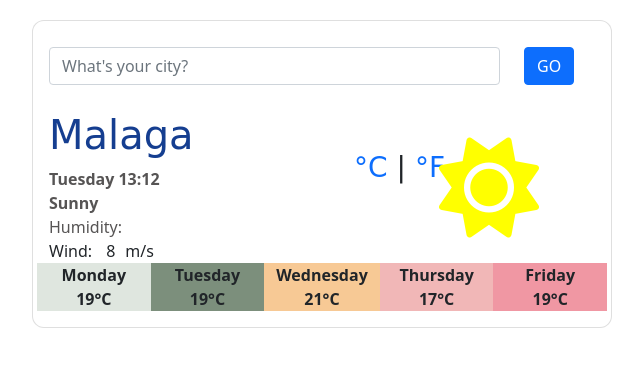
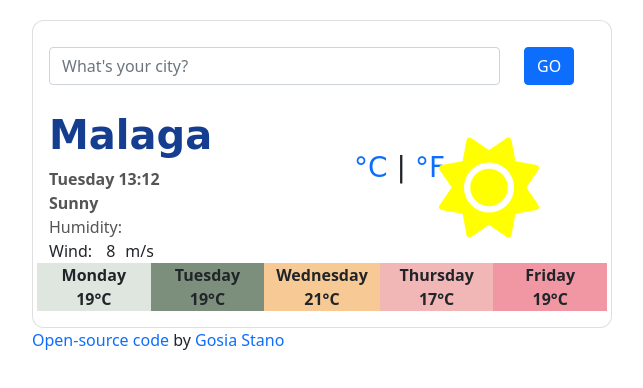
Before and after one commit to gosiast/finalProject, a plain HTML site: page index.html in a window 1280 px wide. Shown: the whole page, without its empty margins (318-961 px from the left). Drawn offline with nearby package versions, Linux system fonts and the light colour scheme; no server answers; a web font is replaced by a local one.

Commit message:
sdded github link

```diff
--- a/index.html
+++ b/index.html
@@ -9,7 +9,6 @@
       crossorigin="anonymous"
     ></script>
     <script src="https://unpkg.com/axios/dist/axios.min.js"></script>
-    <link href="src/styles.css" rel="stylesheet" />
     <link rel="preconnect" href="https://fonts.googleapis.com" />
     <link rel="preconnect" href="https://fonts.gstatic.com" crossorigin />
     <link
@@ -22,6 +21,7 @@
       integrity="sha384-1BmE4kWBq78iYhFldvKuhfTAU6auU8tT94WrHftjDbrCEXSU1oBoqyl2QvZ6jIW3"
       crossorigin="anonymous"
     />
+    <link href="src/styles.css" rel="stylesheet" />
     <title>Weather App</title>
   </head>
   <body>
@@ -55,7 +55,7 @@
             </form>
           </div>
           <div class="row">
-            <div class="col-4">
+            <div class="col-6">
               <h1 class="card-title" id="city">
                 Malaga<span class="badge badge-secondary"></span>
               </h1>
@@ -64,15 +64,15 @@
               <div class="humidity">Humidity: <span id="humidity"></span></div>
               <div class="wind">Wind: <span id="wind">8</span>m/s</div>
             </div>
-            <div class="col-8">
+            <div class="col-6">
               <div class="row">
-                <div class="col-6">
+                <div class="col-4">
                   <div class="current-temperature" id="current-temperature">
                     <a href="#" id="celsius-link">°C</a> |
                     <a href="#" id="fahrenheit-link">°F</a>
                   </div>
                 </div>
-                <div class="col-6">
+                <div class="col-8">
                   <span class="current-weather-icon">
                     <i class="fas fa-sun sun-icon"></i>
                   </span>
@@ -108,8 +108,11 @@
           </div>
         </div>
       </div>
+      <a href="https://github.com/gosiast/finalProject" target="_blank"
+        >Open-source code</a
+      >
+      by <a href="https://github.com/gosiast" target="_blank">Gosia Stano</a>
     </div>
-
     <script src="src/index.js"></script>
   </body>
 </html>
--- a/src/styles.css
+++ b/src/styles.css
@@ -44,7 +44,7 @@ h1 {
   font-family: "Merienda One", cursive;
 }
 
-.current-temperature a {
+a {
   text-decoration: none;
 }
 
```
